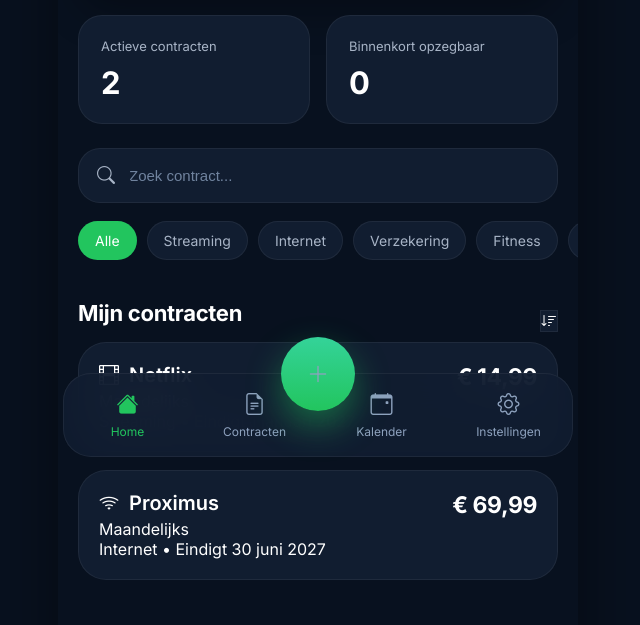
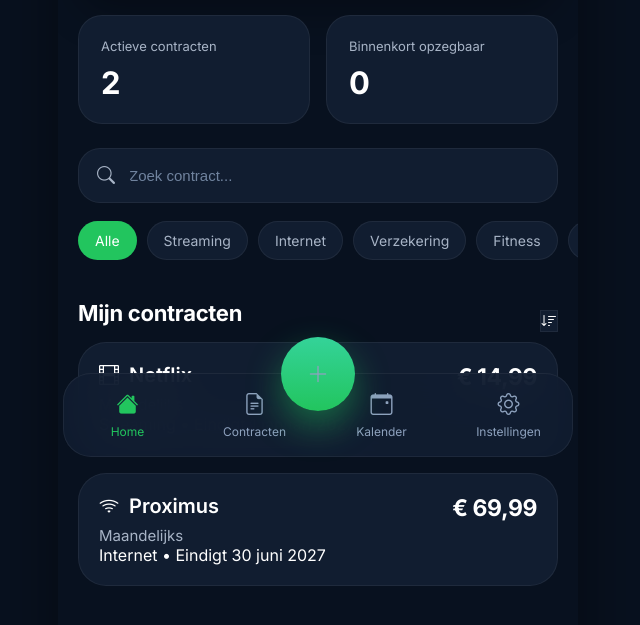
Before and after one commit to nicolasmintjens-debug/Contractkeeper, a plain HTML site: page index.html in a window 1280 px wide. Shown: the part 325-950 px from the top of the page, without its empty margins (322-962 px from the left). Drawn offline with nearby package versions, Linux system fonts and the light colour scheme.

Commit message:
Update style.css

```diff
--- a/style.css
+++ b/style.css
@@ -527,6 +527,16 @@
 
 }
 
+.contract-period{
+
+    margin-top:4px;
+
+    font-size:15px;
+
+    color:var(--text-secondary);
+
+}
+
 /* ===========================
    LINKER GEDEELTE
 =========================== */
```
